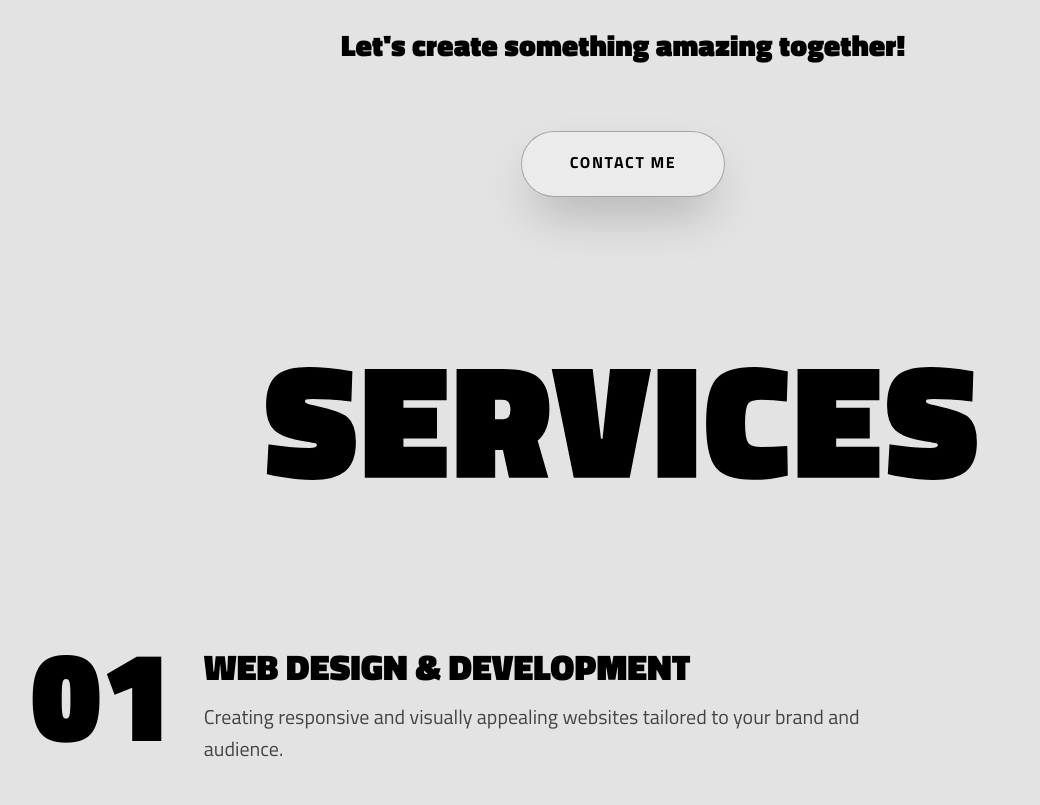
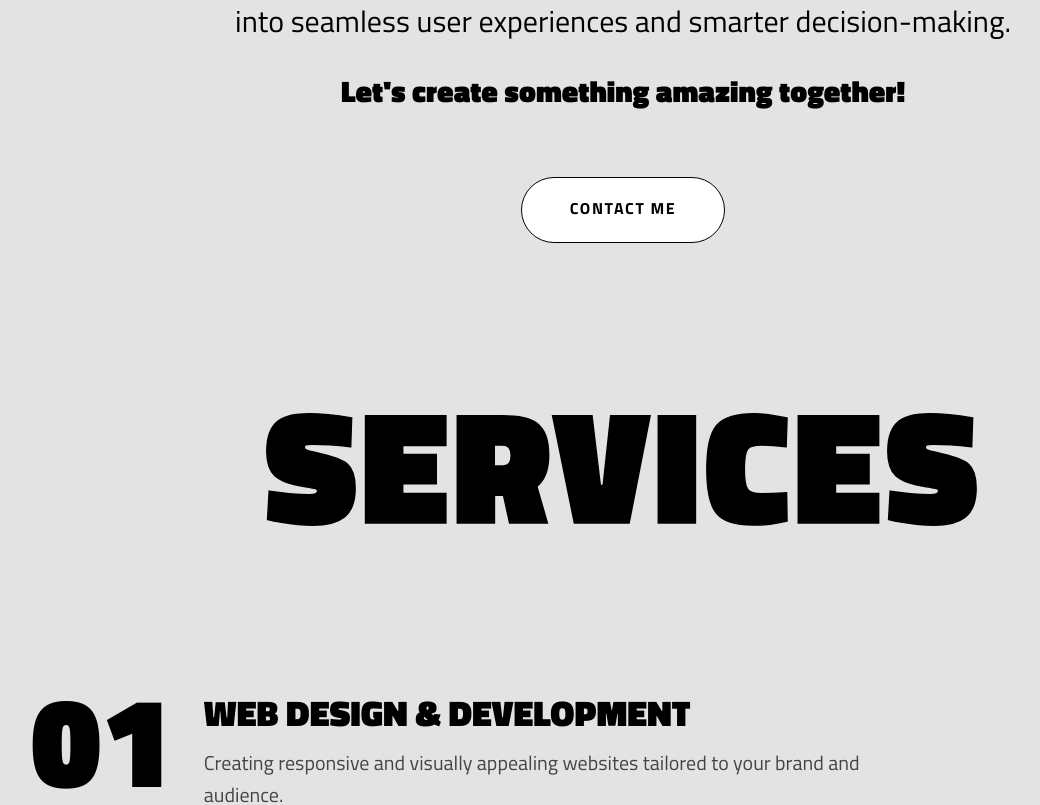
Before and after one commit to Thunderbeast5/Vedant-Purkar, a React (Vite) app: page / in a window 1280 px wide. Shown: the part 2240-3045 px from the top of the page, without its empty margins (17-1057 px from the left). Built offline with nearby package versions, Linux system fonts and the light colour scheme.

Commit message:
wave added to all buttons

```diff
--- a/src/components/About.jsx
+++ b/src/components/About.jsx
@@ -1,5 +1,6 @@
 import React, { useRef } from 'react';
 import { motion, useScroll, useTransform } from 'framer-motion';
+import { WaveButton } from './WaveButton';
 
 void motion;
 
@@ -66,15 +67,19 @@ export default function About() {
         </motion.div>
 
         {/* Contact Button */}
-        <motion.button
-          type="button"
-          whileHover={{ scale: 1.05 }}
-          whileTap={{ scale: 0.95 }}
-          onClick={() => document.getElementById('contact')?.scrollIntoView({ behavior: 'smooth', block: 'start' })}
-          className="mt-10 sm:mt-12 md:mt-16 px-8 sm:px-10 md:px-12 py-3 sm:py-4 md:py-5 rounded-full bg-white/30 backdrop-blur-md border border-black/30 text-black font-bold uppercase tracking-widest shadow-2xl hover:bg-black hover:text-white transition-all duration-300 text-xs sm:text-sm md:text-base"
+        <motion.div
+          initial={{ opacity: 0, y: 20 }}
+          whileInView={{ opacity: 1, y: 0 }}
+          transition={{ duration: 0.6, delay: 0.2 }}
+          className="mt-10 sm:mt-12 md:mt-16"
         >
-          Contact Me
-        </motion.button>
+          <WaveButton
+            onClick={() => document.getElementById('contact')?.scrollIntoView({ behavior: 'smooth', block: 'start' })}
+            className="px-8 sm:px-10 md:px-12 py-3 sm:py-4 md:py-5 text-xs sm:text-sm md:text-base"
+          >
+            Contact Me
+          </WaveButton>
+        </motion.div>
       </div>
     </section>
   );
--- a/src/components/BackToTop.jsx
+++ b/src/components/BackToTop.jsx
@@ -1,7 +1,10 @@
 import React, { useEffect, useState } from 'react';
+import { useRef } from 'react';
+import { startWave } from '../utils/waveEffect';
 
 export default function BackToTop({ showAfter = 300 }) {
   const [isVisible, setIsVisible] = useState(false);
+  const btnRef = useRef(null);
 
   useEffect(() => {
     const onScroll = () => {
@@ -17,17 +20,32 @@ export default function BackToTop({ showAfter = 300 }) {
     window.scrollTo({ top: 0, behavior: 'smooth' });
   };
 
+  const handleEnter = () => {
+    if (btnRef.current) startWave(btnRef.current, 1);
+  };
+
+  const handleLeave = () => {
+    if (btnRef.current) startWave(btnRef.current, -1);
+  };
+
   return (
     <button
+      ref={btnRef}
       type="button"
       onClick={handleClick}
+      onMouseEnter={handleEnter}
+      onMouseLeave={handleLeave}
       aria-label="Back to top"
       className={
-        `fixed bottom-6 right-6 z-60 rounded-full border border-black/20 bg-white/70 backdrop-blur-md shadow-lg transition-all duration-200 hover:bg-white/90 hover:shadow-xl active:scale-95 ` +
+        `fixed bottom-6 right-6 z-60 rounded-full border border-black/20 bg-white/70 backdrop-blur-md shadow-lg transition-all duration-200 hover:bg-white/90 hover:shadow-xl active:scale-95 relative overflow-hidden ` +
         `${isVisible ? 'opacity-100 translate-y-0 pointer-events-auto' : 'opacity-0 translate-y-2 pointer-events-none'}`
       }
     >
-      <span className="flex h-11 w-11 items-center justify-center">
+      <svg
+        className="wave-fill absolute inset-0 w-full h-full pointer-events-none z-[1]"
+        style={{ borderRadius: "inherit" }}
+      />
+      <span className="flex h-11 w-11 items-center justify-center relative z-[2]">
         <svg
           width="18"
           height="18"
--- a/src/components/Contact.jsx
+++ b/src/components/Contact.jsx
@@ -1,5 +1,6 @@
 import React, { useRef, useState } from 'react';
 import { motion, useScroll, useTransform } from 'framer-motion';
+import { WaveButton } from './WaveButton';
 
 void motion;
 
@@ -164,17 +165,13 @@ export default function Contact() {
               />
             </div>
 
-            <motion.button
+            <WaveButton
               type="submit"
               disabled={status === 'sending'}
-              whileHover={{ scale: status === 'sending' ? 1 : 1.02, backgroundColor: "#000", color: "#fff" }}
-              whileTap={{ scale: 0.98 }}
-              className={`w-full py-3 sm:py-4 md:py-5 rounded-full border-2 border-black text-base sm:text-lg md:text-xl font-black uppercase tracking-[0.15em] sm:tracking-[0.2em] transition-all duration-300 ${
-                status === 'sending' ? 'opacity-50 cursor-not-allowed' : ''
-              }`}
+              className="w-full !py-3 sm:!py-4 md:!py-5 rounded-full !border-2 text-base sm:text-lg md:text-xl font-black uppercase tracking-[0.15em] sm:tracking-[0.2em]"
             >
               {status === 'sending' ? 'Sending...' : status === 'success' ? 'Message Sent! ✓' : status === 'error' ? 'Error! Try Again' : 'Send Message'}
-            </motion.button>
+            </WaveButton>
 
             {/* Status Messages */}
             {status === 'success' && (
--- a/src/components/ProjectDetail.jsx
+++ b/src/components/ProjectDetail.jsx
@@ -1,6 +1,7 @@
 import React, { useEffect } from 'react';
 import { useLocation, useNavigate } from 'react-router-dom';
 import { motion } from 'framer-motion';
+import { WaveButton } from './WaveButton';
 
 export default function ProjectDetail() {
   const location = useLocation();
@@ -17,12 +18,9 @@ export default function ProjectDetail() {
     return (
       <div className="min-h-screen bg-[#E3E3E3] text-black flex flex-col items-center justify-center font-titillium">
         <h2 className="text-2xl font-black mb-4 uppercase">Project Not Found</h2>
-        <button
-          onClick={() => navigate('/')}
-          className="px-6 py-2 rounded-full border border-black text-xs font-bold uppercase tracking-widest bg-white hover:bg-black hover:text-white transition-colors"
-        >
+        <WaveButton onClick={() => navigate('/')}>
           Back To Home
-        </button>
+        </WaveButton>
       </div>
     );
   }
@@ -144,16 +142,14 @@ export default function ProjectDetail() {
 
             {/* Direct Action Callout */}
             {project.url && (
-              <motion.a
+              <WaveButton
                 href={project.url}
                 target="_blank"
                 rel="noreferrer"
-                whileHover={{ scale: 1.02, backgroundColor: '#000', color: '#fff' }}
-                whileTap={{ scale: 0.98 }}
-                className="w-full block text-center bg-white text-black border-2 border-black font-black uppercase tracking-widest py-4 rounded-2xl text-xs sm:text-sm shadow-md transition-all duration-300"
+                className="w-full text-center !px-0 py-4 rounded-2xl !border-2"
               >
                 Launch Live Interface
-              </motion.a>
+              </WaveButton>
             )}
           </div>
 
--- /dev/null
+++ b/src/components/WaveButton.jsx
@@ -0,0 +1,83 @@
+import { useRef } from "react";
+import { startWave } from "../utils/waveEffect";
+
+/**
+ * WaveButton - Reusable button component with wave fill hover effect
+ * Supports both regular buttons and links
+ */
+export function WaveButton({
+  children,
+  className = "",
+  onClick,
+  href,
+  disabled,
+  target,
+  rel,
+  type = "button",
+}) {
+  const btnRef = useRef(null);
+
+  const handleEnter = () => {
+    if (disabled || !btnRef.current) return;
+    startWave(btnRef.current, 1);
+  };
+
+  const handleLeave = () => {
+    if (!btnRef.current) return;
+    startWave(btnRef.current, -1);
+  };
+
+  const baseClass = `
+    relative px-4 sm:px-5 md:px-6 py-2 rounded-full border border-black
+    text-[10px] sm:text-xs font-bold uppercase tracking-widest
+    overflow-hidden whitespace-nowrap bg-white
+  `;
+
+  const inner = (
+    <>
+      <svg
+        className="wave-fill absolute inset-0 w-full h-full pointer-events-none z-[1]"
+        style={{ borderRadius: "inherit" }}
+      />
+      <span
+        className="wave-label relative z-[2] transition-none"
+        style={{ color: "#000" }}
+      >
+        {children}
+      </span>
+    </>
+  );
+
+  if (href) {
+    return (
+      <a
+        ref={btnRef}
+        href={href}
+        target={target}
+        rel={rel}
+        onMouseEnter={handleEnter}
+        onMouseLeave={handleLeave}
+        className={`${baseClass} ${className}`}
+        style={{ display: "inline-block" }}
+      >
+        {inner}
+      </a>
+    );
+  }
+
+  return (
+    <button
+      ref={btnRef}
+      type={type}
+      onClick={onClick}
+      disabled={disabled}
+      onMouseEnter={handleEnter}
+      onMouseLeave={handleLeave}
+      className={`${baseClass} ${className} ${
+        disabled ? "opacity-60 cursor-not-allowed border-black/40" : ""
+      }`}
+    >
+      {inner}
+    </button>
+  );
+}
--- /dev/null
+++ b/src/utils/waveEffect.js
@@ -0,0 +1,75 @@
+/**
+ * Wave fill animation utilities for button hover effects
+ */
+
+export function buildWavePath(pct, phase, W, H) {
+  if (pct <= 0) return "";
+  if (pct >= 100) return `M0,0 L${W},0 L${W},${H} L0,${H} Z`;
+
+  // y position of the wave edge — starts at H (bottom), rises to 0 (top)
+  const y = H - (pct / 100) * (H + 30) + 15;
+  const amp = 5;
+  const steps = 40;
+  const pts = [];
+
+  for (let i = 0; i <= steps; i++) {
+    const fx = (i / steps) * W;
+    const fy = y + amp * Math.sin((2 * Math.PI / W) * fx * 2 + phase);
+    pts.push([fx, fy]);
+  }
+
+  // Start bottom-left, draw wave edge left→right, close bottom-right→bottom-left
+  let d = `M0,${H} L${pts[0][0]},${pts[0][1]}`;
+  for (let i = 1; i <= steps; i++) {
+    const [cx, cy] = pts[i];
+    const [px, py] = pts[i - 1];
+    d += ` Q${px},${py} ${(px + cx) / 2},${(py + cy) / 2}`;
+  }
+  const last = pts[steps];
+  d += ` L${last[0]},${last[1]} L${W},${H} Z`;
+  return d;
+}
+
+export function startWave(btn, dir) {
+  if (!btn || btn._waveDir === dir) return;
+  btn._waveDir = dir;
+
+  const svg = btn.querySelector("svg.wave-fill");
+  if (!svg) return;
+
+  let progress = btn._waveProg ?? 0;
+  let phase = btn._wavePhase ?? 0;
+
+  cancelAnimationFrame(btn._waveRaf);
+
+  function tick() {
+    phase += 0.08;
+    progress = Math.max(0, Math.min(100, progress + dir * 4));
+    btn._waveProg = progress;
+    btn._wavePhase = phase;
+
+    const W = btn.offsetWidth;
+    const H = btn.offsetHeight;
+
+    let pathEl = svg.querySelector("path");
+    if (!pathEl) {
+      pathEl = document.createElementNS("http://www.w3.org/2000/svg", "path");
+      pathEl.setAttribute("fill", "#000");
+      svg.appendChild(pathEl);
+    }
+
+    pathEl.setAttribute("d", buildWavePath(progress, phase, W, H));
+
+    // Flip text colour at midpoint
+    const label = btn.querySelector("span.wave-label");
+    if (label) label.style.color = progress > 50 ? "#fff" : "#000";
+
+    if ((dir === 1 && progress < 100) || (dir === -1 && progress > 0)) {
+      btn._waveRaf = requestAnimationFrame(tick);
+    } else {
+      if (progress <= 0) svg.innerHTML = "";
+    }
+  }
+
+  btn._waveRaf = requestAnimationFrame(tick);
+}
```
Also changed, not shown: src/components/Projects.jsx (+22 -153 lines).
